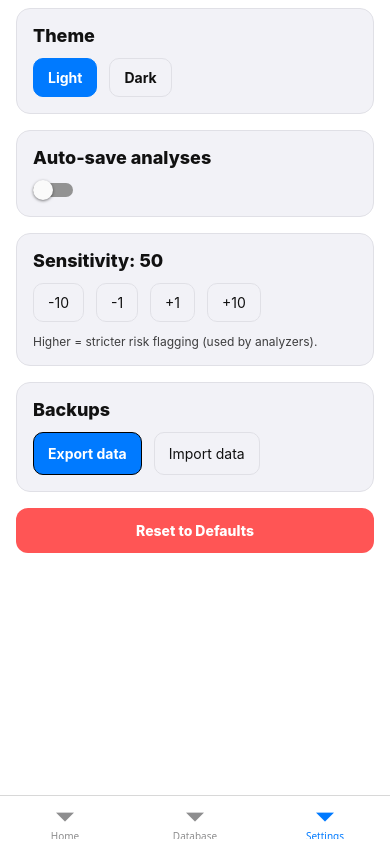
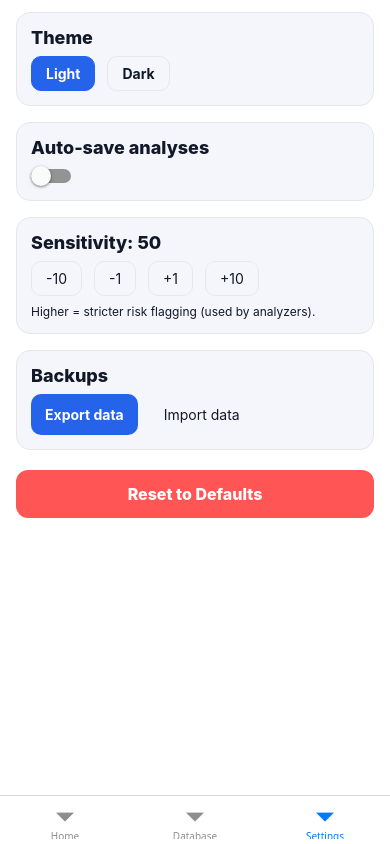
Before and after one commit to Cyamos2/job-scam-detector, a React Native app: screen /SettingsTab in a window 390 px wide. Built offline with nearby package versions, Linux system fonts and the light colour scheme.

Commit message:
fixed the settings screen

```diff
--- a/src/SettingsProvider.tsx
+++ b/src/SettingsProvider.tsx
@@ -1,47 +1,99 @@
-// src/SettingsProvider.tsx
-import React, { createContext, useContext, useMemo, useState, useCallback } from "react";
+import React, { createContext, useContext, useEffect, useMemo, useState } from "react";
+import AsyncStorage from "@react-native-async-storage/async-storage";
 
 export type ThemeName = "light" | "dark";
+export type VerdictFilter = "All" | "Low" | "Medium" | "High";
+export type SortOrder = "Newest" | "Oldest";
+
+type DbPrefs = {
+  search: string;
+  filter: VerdictFilter;
+  sort: SortOrder;
+};
+
+type Settings = {
+  theme: ThemeName;
+  autoSave: boolean;
+  sensitivity: number; // 0–100
+  dbPrefs: DbPrefs;
+};
 
 type Ctx = {
+  settings: Settings;
+  hydrated: boolean;
+  // handy top-level fields for convenience
   theme: ThemeName;
+  autoSave: boolean;
+  sensitivity: number;
+
   setTheme: (t: ThemeName) => void;
-  autoSave: boolean;
   setAutoSave: (v: boolean) => void;
-  sensitivity: number; // 0..100
   setSensitivity: (n: number) => void;
+
+  setDbPrefs: (patch: Partial<DbPrefs>) => void;
   reset: () => void;
 };
 
-const SettingsCtx = createContext<Ctx | undefined>(undefined);
-
-const DEFAULTS = {
-  theme: "light" as ThemeName,
+const DEFAULTS: Settings = {
+  theme: "light",
   autoSave: false,
   sensitivity: 50,
+  dbPrefs: { search: "", filter: "All", sort: "Newest" },
 };
 
-export const SettingsProvider: React.FC<{ children: React.ReactNode }> = ({ children }) => {
-  const [theme, setTheme] = useState<ThemeName>(DEFAULTS.theme);
-  const [autoSave, setAutoSave] = useState<boolean>(DEFAULTS.autoSave);
-  const [sensitivity, setSensitivity] = useState<number>(DEFAULTS.sensitivity);
+const KEY = "app:settings:v1";
+const CTX = createContext<Ctx | null>(null);
 
-  const reset = useCallback(() => {
-    setTheme(DEFAULTS.theme);
-    setAutoSave(DEFAULTS.autoSave);
-    setSensitivity(DEFAULTS.sensitivity);
+export function SettingsProvider({ children }: { children: React.ReactNode }) {
+  const [settings, setSettings] = useState<Settings>(DEFAULTS);
+  const [hydrated, setHydrated] = useState(false);
+
+  // hydrate once
+  useEffect(() => {
+    (async () => {
+      try {
+        const raw = await AsyncStorage.getItem(KEY);
+        if (raw) {
+          const parsed = JSON.parse(raw) as Partial<Settings>;
+          setSettings({ ...DEFAULTS, ...parsed });
+        }
+      } finally {
+        setHydrated(true);
+      }
+    })();
   }, []);
 
-  const value = useMemo<Ctx>(
-    () => ({ theme, setTheme, autoSave, setAutoSave, sensitivity, setSensitivity, reset }),
-    [theme, autoSave, sensitivity, reset]
-  );
+  // persist on change (after hydration)
+  useEffect(() => {
+    if (!hydrated) return;
+    AsyncStorage.setItem(KEY, JSON.stringify(settings)).catch(() => {});
+  }, [settings, hydrated]);
 
-  return <SettingsCtx.Provider value={value}>{children}</SettingsCtx.Provider>;
-};
+  const api = useMemo<Ctx>(() => {
+    const clamp = (n: number) => Math.max(0, Math.min(100, Math.round(n)));
+    return {
+      settings,
+      hydrated,
+      theme: settings.theme,
+      autoSave: settings.autoSave,
+      sensitivity: settings.sensitivity,
 
-export function useSettings(): Ctx {
-  const v = useContext(SettingsCtx);
-  if (!v) throw new Error("useSettings must be used within SettingsProvider");
-  return v;
+      setTheme: (t) => setSettings((s) => (s.theme === t ? s : { ...s, theme: t })),
+      setAutoSave: (v) => setSettings((s) => ({ ...s, autoSave: v })),
+      setSensitivity: (n) => setSettings((s) => ({ ...s, sensitivity: clamp(n) })),
+
+      setDbPrefs: (patch) =>
+        setSettings((s) => ({ ...s, dbPrefs: { ...s.dbPrefs, ...patch } })),
+
+      reset: () => setSettings(DEFAULTS),
+    };
+  }, [settings, hydrated]);
+
+  return <CTX.Provider value={api}>{children}</CTX.Provider>;
 }
+
+export function useSettings() {
+  const ctx = useContext(CTX);
+  if (!ctx) throw new Error("useSettings must be used within SettingsProvider");
+  return ctx;
+}
--- a/src/screens/DatabaseScreen.tsx
+++ b/src/screens/DatabaseScreen.tsx
@@ -1,76 +1,135 @@
-import React from "react";
+// src/screens/DatabaseScreen.tsx
+import React, { useMemo } from "react";
 import { View, Text, Pressable, StyleSheet, TextInput, FlatList } from "react-native";
+import { NativeStackScreenProps } from "@react-navigation/native-stack";
+import type { DatabaseStackParamList } from "../navigation/DatabaseStack";
 import { useColors } from "../theme/useColors";
-import { useSavedItems } from "../store/savedItems";
-import { goToAddContent } from "../navigation/goTo";
+import { useSavedItems, type SavedAnalysis } from "../store/savedItems";
+import { useSettings, type VerdictFilter, type SortOrder } from "../SettingsProvider";
 
-type Props = { navigation: any };
+type Props = NativeStackScreenProps<DatabaseStackParamList, "DatabaseMain">;
 
 export default function DatabaseScreen({ navigation }: Props) {
-  const { colors, bg, card, text } = useColors();
+  const { colors, bg, card, text, muted } = useColors();
   const { items, hydrated } = useSavedItems();
-  const [q, setQ] = React.useState("");
+  const {
+    settings: { dbPrefs },
+    setDbPrefs,
+  } = useSettings();
 
   React.useLayoutEffect(() => {
     navigation.setOptions({ headerTitle: "Database" });
   }, [navigation]);
 
-  if (!hydrated) return null;
+  const q = dbPrefs.search;
+  const filter = dbPrefs.filter;
+  const sort = dbPrefs.sort;
 
-  const filtered = items.filter((it) => {
-    if (!q.trim()) return true;
+  const setSearch = (v: string) => setDbPrefs({ search: v });
+  const setFilter = (v: VerdictFilter) => setDbPrefs({ filter: v });
+  const setSort = (v: SortOrder) => setDbPrefs({ sort: v });
+
+  const filtered = useMemo(() => {
+    let arr = items.slice();
+    if (q.trim()) {
+      const needle = q.toLowerCase();
+      arr = arr.filter((it) => {
         const hay = `${it.title} ${it.flags.join(" ")} ${it.inputPreview ?? ""}`.toLowerCase();
-    return hay.includes(q.toLowerCase());
+        return hay.includes(needle);
       });
+    }
+    if (filter !== "All") {
+      arr = arr.filter((x) => x.verdict === filter);
+    }
+    arr.sort((a, b) => (sort === "Newest" ? b.createdAt - a.createdAt : a.createdAt - b.createdAt));
+    return arr;
+  }, [items, q, filter, sort]);
+
+  const goToAddContent = () => {
+    (navigation.getParent() as any)?.navigate("HomeTab", { screen: "AddContent" });
+  };
+
+  if (!hydrated) {
+    return (
+      <View style={[styles.center, bg]}>
+        <Text style={[styles.muted, muted]}>Loading…</Text>
+      </View>
+    );
+  }
+
+  const emptyMsg =
+    q.trim() || filter !== "All"
+      ? `No ${filter === "All" ? "" : `${filter} `}items match your search`
+      : "No saved analyses yet";
 
   return (
     <View style={[styles.container, bg]}>
       <TextInput
         value={q}
-        onChangeText={setQ}
-        placeholder="Search title/flags/preview"
-        placeholderTextColor="#9aa0a6"
+        onChangeText={setSearch}
+        placeholder="Search title / flags / preview"
+        placeholderTextColor={muted.color as string}
         style={[styles.search, card, { borderColor: colors.border }]}
       />
 
+      <View style={styles.pillsRow}>
+        {(["All", "Low", "Medium", "High"] as VerdictFilter[]).map((v) => (
+          <Pressable
+            key={v}
+            onPress={() => setFilter(v)}
+            style={[
+              styles.pill,
+              card,
+              { borderColor: colors.border },
+              filter === v && { backgroundColor: colors.primary, borderColor: colors.primary },
+            ]}
+          >
+            <Text style={[styles.pillText, filter === v ? { color: "white" } : text]}>{v}</Text>
+          </Pressable>
+        ))}
+
+        <Pressable
+          onPress={() => setSort(sort === "Newest" ? "Oldest" : "Newest")}
+          style={[styles.pill, card, { borderColor: colors.border }]}
+        >
+          <Text style={[styles.pillText, text]}>{sort}</Text>
+        </Pressable>
+      </View>
+
       {filtered.length === 0 ? (
-        <View style={styles.empty}>
-          <Text style={[styles.emptyText, text]}>
-            {q.trim() ? "No results match your search." : "No saved analyses yet."}
-          </Text>
-          <Pressable
-            onPress={() => goToAddContent(navigation)}
-            style={[styles.cta, { backgroundColor: colors.primary }]}
-          >
+        <View style={styles.emptyWrap}>
+          <Text style={[styles.emptyText, text]}>{emptyMsg}.</Text>
+          <Pressable onPress={goToAddContent} style={[styles.cta, { backgroundColor: colors.primary }]}>
             <Text style={styles.ctaText}>Add content</Text>
           </Pressable>
         </View>
       ) : (
-        <FlatList
+        <FlatList<SavedAnalysis>
           data={filtered}
           keyExtractor={(it) => it.id}
-          contentContainerStyle={{ paddingHorizontal: 16, paddingTop: 8 }}
+          contentContainerStyle={{ paddingHorizontal: 16, paddingTop: 8, paddingBottom: 24 }}
           renderItem={({ item }) => (
             <Pressable
-              onPress={() => navigation.navigate("ReportDetail" as never, { id: item.id } as never)}
+              onPress={() => navigation.navigate("ReportDetail", { id: item.id })}
               style={[styles.row, card, { borderColor: colors.border }]}
             >
+              <View style={{ flex: 1 }}>
                 <Text style={[styles.rowTitle, text]} numberOfLines={1}>
                   {item.title}
+                </Text>
+                <Text style={[styles.rowMeta, styles.muted, muted]} numberOfLines={1}>
+                  {new Date(item.createdAt).toLocaleString()}
                 </Text>
                 <Text style={[styles.rowSub, text]} numberOfLines={1}>
                   {item.verdict} · {item.score}
                 </Text>
+              </View>
             </Pressable>
           )}
         />
       )}
 
-      <Pressable
-        onPress={() => goToAddContent(navigation)}
-        style={[styles.fab, { backgroundColor: colors.primary }]}
-        accessibilityLabel="Add content"
-      >
+      <Pressable onPress={goToAddContent} style={[styles.fab, { backgroundColor: colors.primary }]}>
         <Text style={styles.fabPlus}>＋</Text>
       </Pressable>
     </View>
@@ -79,24 +138,40 @@ export default function DatabaseScreen({ navigation }: Props) {
 
 const styles = StyleSheet.create({
   container: { flex: 1 },
+  center: { flex: 1, alignItems: "center", justifyContent: "center" },
   search: { margin: 16, borderWidth: 1, borderRadius: 12, paddingHorizontal: 12, paddingVertical: 10 },
-  empty: { flex: 1, alignItems: "center", justifyContent: "center", gap: 12 },
-  emptyText: { fontSize: 18 },
+
+  pillsRow: { flexDirection: "row", gap: 10, flexWrap: "wrap", paddingHorizontal: 16, paddingBottom: 8 },
+  pill: { paddingHorizontal: 12, paddingVertical: 8, borderRadius: 999, borderWidth: 1 },
+  pillText: { fontWeight: "700" },
+
+  emptyWrap: { flex: 1, alignItems: "center", justifyContent: "center", gap: 12 },
+  emptyText: { fontSize: 16 },
   cta: { paddingHorizontal: 16, paddingVertical: 12, borderRadius: 10 },
   ctaText: { color: "white", fontWeight: "700" },
-  row: { padding: 12, borderWidth: 1, borderRadius: 12, marginBottom: 12 },
+
+  row: { padding: 12, borderWidth: 1, borderRadius: 12, marginHorizontal: 16, marginBottom: 12 },
   rowTitle: { fontSize: 16, fontWeight: "700" },
-  rowSub: { fontSize: 12, opacity: 0.8 },
+  rowMeta: { fontSize: 12, marginTop: 2, marginBottom: 4 },
+  rowSub: { fontSize: 12, opacity: 0.85 },
+
   fab: {
     position: "absolute",
     right: 20,
     bottom: 28,
-    width: 60,
-    height: 60,
-    borderRadius: 30,
+    width: 56,
+    height: 56,
+    borderRadius: 28,
     alignItems: "center",
     justifyContent: "center",
     elevation: 6,
+    shadowColor: "#000",
+    shadowOpacity: 0.25,
+    shadowRadius: 6,
+    shadowOffset: { width: 0, height: 2 },
   },
-  fabPlus: { color: "white", fontSize: 30, lineHeight: 30, fontWeight: "700" },
+  fabPlus: { color: "white", fontSize: 28, lineHeight: 30, fontWeight: "800" },
+
+  // ✅ add this so the earlier reference compiles
+  muted: { opacity: 0.7 },
 });
--- a/src/screens/SettingsScreen.tsx
+++ b/src/screens/SettingsScreen.tsx
@@ -1,4 +1,5 @@
-import React from "react";
+// src/screens/SettingsScreen.tsx
+import React, { useEffect } from "react";
 import {
   View,
   Text,
@@ -11,31 +12,41 @@ import {
 import * as Sharing from "expo-sharing";
 import * as FileSystem from "expo-file-system";
 import * as DocumentPicker from "expo-document-picker";
-import { SafeAreaView, useSafeAreaInsets } from "react-native-safe-area-context";
+import { useSafeAreaInsets } from "react-native-safe-area-context";
 
 import { useColors } from "../theme/useColors";
 import { useSettings } from "../SettingsProvider";
 import { useSavedItems, type SavedAnalysis } from "../store/savedItems";
 
-type Props = { navigation: any };
-
-export default function SettingsScreen({ navigation }: Props) {
-  const { colors, bg, card, text } = useColors();
-  const { theme, setTheme, autoSave, setAutoSave, sensitivity, setSensitivity, reset } =
-    useSettings();
-  const { items, addMany } = useSavedItems();
+export default function SettingsScreen({ navigation }: any) {
   const insets = useSafeAreaInsets();
 
-  const bump = (d: number) =>
-    setSensitivity(Math.max(0, Math.min(100, sensitivity + d)));
+  const { colors, text, card, bg } = useColors();
+  const {
+    theme,
+    setTheme,
+    autoSave,
+    setAutoSave,
+    sensitivity,
+    setSensitivity,
+    reset,
+  } = useSettings();
+  const { items, addMany } = useSavedItems();
+
+  useEffect(() => {
+    navigation.setOptions({ title: "Settings" });
+  }, [navigation]);
+
+  const bumpSensitivity = (delta: number) =>
+    setSensitivity(Math.max(0, Math.min(100, sensitivity + delta)));
 
   const exportData = async () => {
     try {
       const path = FileSystem.documentDirectory + "scamicide-backup.json";
       await FileSystem.writeAsStringAsync(path, JSON.stringify(items, null, 2));
       await Sharing.shareAsync(path);
-    } catch (e) {
-      Alert.alert("Export failed", String(e));
+    } catch (err) {
+      Alert.alert("Export failed", String(err));
     }
   };
 
@@ -45,10 +56,12 @@ export default function SettingsScreen({ navigation }: Props) {
     try {
       const raw = await FileSystem.readAsStringAsync(res.assets[0].uri);
       const parsed = JSON.parse(raw) as unknown;
+
       if (!Array.isArray(parsed)) throw new Error("Invalid backup: not an array");
-
+      // Basic shape validation
       const cleaned: SavedAnalysis[] = parsed.filter((x: any) =>
-        x && typeof x.id === "string" &&
+        x &&
+        typeof x.id === "string" &&
         typeof x.title === "string" &&
         typeof x.score === "number" &&
         typeof x.verdict === "string" &&
@@ -57,6 +70,7 @@ export default function SettingsScreen({ navigation }: Props) {
       );
 
       if (!cleaned.length) throw new Error("No valid records found");
+
       addMany(cleaned);
       Alert.alert("Import complete", `${cleaned.length} analyses imported.`);
     } catch (e) {
@@ -65,42 +79,63 @@ export default function SettingsScreen({ navigation }: Props) {
   };
 
   return (
-    <SafeAreaView style={[{ flex: 1 }, bg]} edges={["top", "left", "right"]}>
     <ScrollView
+      style={[{ flex: 1 }, bg]}
+      contentContainerStyle={[
+        styles.scroll,
+        { paddingTop: Math.max(12, insets.top + 8) },
+      ]}
       contentInsetAdjustmentBehavior="automatic"
-        contentContainerStyle={[styles.scroll, { paddingTop: Math.max(8, insets.top * 0.25) }]}
     >
       {/* Theme */}
-        <View style={[styles.panel, card, { borderColor: colors.border }]}>
-          <Text style={[styles.h, text]}>Theme</Text>
+      <View style={[styles.card, card, { borderColor: colors.border }]}>
+        <Text style={[styles.h2, text]}>Theme</Text>
         <View style={styles.row}>
           <Pressable
-              style={[styles.chip, card, theme === "light" && { backgroundColor: colors.primary, borderColor: colors.primary }]}
+            style={[
+              styles.chip,
+              card,
+              theme === "light" && {
+                backgroundColor: colors.primary,
+                borderColor: colors.primary,
+              },
+            ]}
             onPress={() => setTheme("light")}
           >
-              <Text style={[styles.chipText, theme === "light" ? { color: "white" } : text]}>Light</Text>
+            <Text style={[styles.chipText, theme === "light" ? { color: "white" } : text]}>
+              Light
+            </Text>
           </Pressable>
           <Pressable
-              style={[styles.chip, card, theme === "dark" && { backgroundColor: colors.primary, borderColor: colors.primary }]}
+            style={[
+              styles.chip,
+              card,
+              theme === "dark" && {
+                backgroundColor: colors.primary,
+                borderColor: colors.primary,
+              },
+            ]}
             onPress={() => setTheme("dark")}
           >
-              <Text style={[styles.chipText, theme === "dark" ? { color: "white" } : text]}>Dark</Text>
+            <Text style={[styles.chipText, theme === "dark" ? { color: "white" } : text]}>
+              Dark
+            </Text>
           </Pressable>
         </View>
       </View>
 
       {/* Auto-save */}
-        <View style={[styles.panel, card, { borderColor: colors.border }]}>
-          <Text style={[styles.h, text]}>Auto-save analyses</Text>
+      <View style={[styles.card, card, { borderColor: colors.border }]}>
+        <Text style={[styles.h2, text]}>Auto-save analyses</Text>
         <Switch value={autoSave} onValueChange={setAutoSave} />
       </View>
 
       {/* Sensitivity */}
-        <View style={[styles.panel, card, { borderColor: colors.border }]}>
-          <Text style={[styles.h, text]}>Sensitivity: {sensitivity}</Text>
+      <View style={[styles.card, card, { borderColor: colors.border }]}>
+        <Text style={[styles.h2, text]}>Sensitivity: {sensitivity}</Text>
         <View style={styles.row}>
           {[-10, -1, +1, +10].map((d) => (
-              <Pressable key={d} style={[styles.chip, card]} onPress={() => bump(d)}>
+            <Pressable key={d} style={[styles.chip, card]} onPress={() => bumpSensitivity(d)}>
               <Text style={text}>{d > 0 ? `+${d}` : d}</Text>
             </Pressable>
           ))}
@@ -111,8 +146,8 @@ export default function SettingsScreen({ navigation }: Props) {
       </View>
 
       {/* Backups */}
-        <View style={[styles.panel, card, { borderColor: colors.border }]}>
-          <Text style={[styles.h, text]}>Backups</Text>
+      <View style={[styles.card, card, { borderColor: colors.border }]}>
+        <Text style={[styles.h2, text]}>Backups</Text>
         <View style={styles.row}>
           <Pressable style={[styles.btn, { backgroundColor: colors.primary }]} onPress={exportData}>
             <Text style={styles.btnText}>Export data</Text>
@@ -125,7 +160,7 @@ export default function SettingsScreen({ navigation }: Props) {
 
       {/* Reset */}
       <Pressable
-          style={[styles.reset, { backgroundColor: "#f55" }]}
+        style={[styles.resetBtn, { backgroundColor: "#f55" }]}
         onPress={() =>
           Alert.alert("Confirm reset", "Restore settings to defaults?", [
             { text: "Cancel", style: "cancel" },
@@ -136,20 +171,39 @@ export default function SettingsScreen({ navigation }: Props) {
         <Text style={styles.resetText}>Reset to Defaults</Text>
       </Pressable>
     </ScrollView>
-    </SafeAreaView>
   );
 }
 
 const styles = StyleSheet.create({
-  scroll: { padding: 16, gap: 16, paddingBottom: 32 },
-  panel: { borderWidth: 1, borderRadius: 14, padding: 16, gap: 12 },
-  h: { fontSize: 18, fontWeight: "800" },
-  row: { flexDirection: "row", gap: 12, alignItems: "center", flexWrap: "wrap" },
-  chip: { paddingHorizontal: 14, paddingVertical: 10, borderRadius: 10, borderWidth: 1 },
+  scroll: { paddingHorizontal: 16, paddingBottom: 32, gap: 16 },
+  h2: { fontSize: 18, fontWeight: "800", marginBottom: 8 },
+  row: { flexDirection: "row", gap: 12, flexWrap: "wrap", alignItems: "center" },
+
+  card: {
+    borderWidth: 1,
+    borderRadius: 14,
+    padding: 14,
+  },
+
+  chip: {
+    paddingHorizontal: 14,
+    paddingVertical: 8,
+    borderRadius: 10,
+    borderWidth: 1,
+  },
   chipText: { fontWeight: "700" },
-  note: { fontSize: 12, opacity: 0.8 },
-  btn: { paddingHorizontal: 14, paddingVertical: 12, borderRadius: 10, borderWidth: 1 },
+
+  note: { fontSize: 12, marginTop: 8 },
+
+  btn: { paddingHorizontal: 14, paddingVertical: 12, borderRadius: 10 },
   btnText: { color: "white", fontWeight: "700" },
-  reset: { paddingHorizontal: 16, paddingVertical: 14, borderRadius: 12, alignItems: "center" },
-  resetText: { color: "white", fontWeight: "800" },
+
+  resetBtn: {
+    paddingHorizontal: 16,
+    paddingVertical: 14,
+    borderRadius: 12,
+    alignItems: "center",
+    marginTop: 4,
+  },
+  resetText: { color: "white", fontWeight: "800", fontSize: 16 },
 });
--- a/src/theme/useColors.ts
+++ b/src/theme/useColors.ts
@@ -1,49 +1,57 @@
-// src/theme/useColors.ts
-import { useTheme } from "@react-navigation/native";
+import { useMemo } from "react";
+import { useSettings } from "../SettingsProvider";
 
-/**
- * Central color tokens + ready-to-use style shorthands.
- * Every screen should pull colors/text/bg/card from here.
- */
+type NavTheme = {
+  dark: boolean;
+  colors: {
+    primary: string;
+    background: string;
+    card: string;
+    border: string;
+    text: string;
+    notification: string;
+  };
+};
+
+const light: NavTheme = {
+  dark: false,
+  colors: {
+    primary: "#2563eb",
+    background: "#ffffff",
+    card: "#f5f6fb",
+    border: "#e5e7eb",
+    text: "#111827",
+    notification: "#2563eb",
+  },
+};
+
+const dark: NavTheme = {
+  dark: true,
+  colors: {
+    primary: "#3b82f6",
+    background: "#0b0b0f",
+    card: "#121218",
+    border: "#2a2a33",
+    text: "#f3f4f6",
+    notification: "#3b82f6",
+  },
+};
+
 export function useColors() {
-  const navTheme = useTheme(); // { dark, colors: { primary, background, card, text, border, notification } }
+  const { theme } = useSettings();
+  const t = theme === "dark" ? dark : light;
 
-  // You can tune these two palettes freely
-  const palette = navTheme.dark
-    ? {
-        primary: navTheme.colors.primary, // keep whatever you set in NavigationContainer
-        background: "#000000",
-        card: "#121212",
-        text: "#FFFFFF",
-        border: "#2A2A2A",
-        notification: "#FF453A",
-        muted: "#9AA0A6",
-      }
-    : {
-        primary: navTheme.colors.primary,
-        background: "#FFFFFF",
-        card: "#F2F2F7",
-        text: "#111111",
-        border: "#E0E0E6",
-        notification: "#FF453A",
-        muted: "#6B7280",
-      };
+  const mutedColor = theme === "dark" ? "#9aa0a6" : "#6b7280";
 
-  const colors = {
-    primary: palette.primary,
-    background: palette.background,
-    card: palette.card,
-    text: palette.text,
-    border: palette.border,
-    notification: palette.notification,
-    muted: palette.muted, // <- handy for placeholders/secondary text
-  };
+  const helpers = useMemo(
+    () => ({
+      bg: { backgroundColor: t.colors.background },
+      card: { backgroundColor: t.colors.card, borderColor: t.colors.border },
+      text: { color: t.colors.text },
+      muted: { color: mutedColor },
+    }),
+    [t, mutedColor]
+  );
 
-  // ready-to-use style shorthands
-  const bg = { backgroundColor: colors.background };
-  const card = { backgroundColor: colors.card, borderColor: colors.border, borderWidth: 1 };
-  const text = { color: colors.text };
-  const muted = { color: colors.muted };
-
-  return { theme: navTheme, colors, bg, card, text, muted };
+  return { theme, ...t, colors: t.colors, ...helpers };
 }
```
Lines whose indentation alone changed are shown as unchanged.
